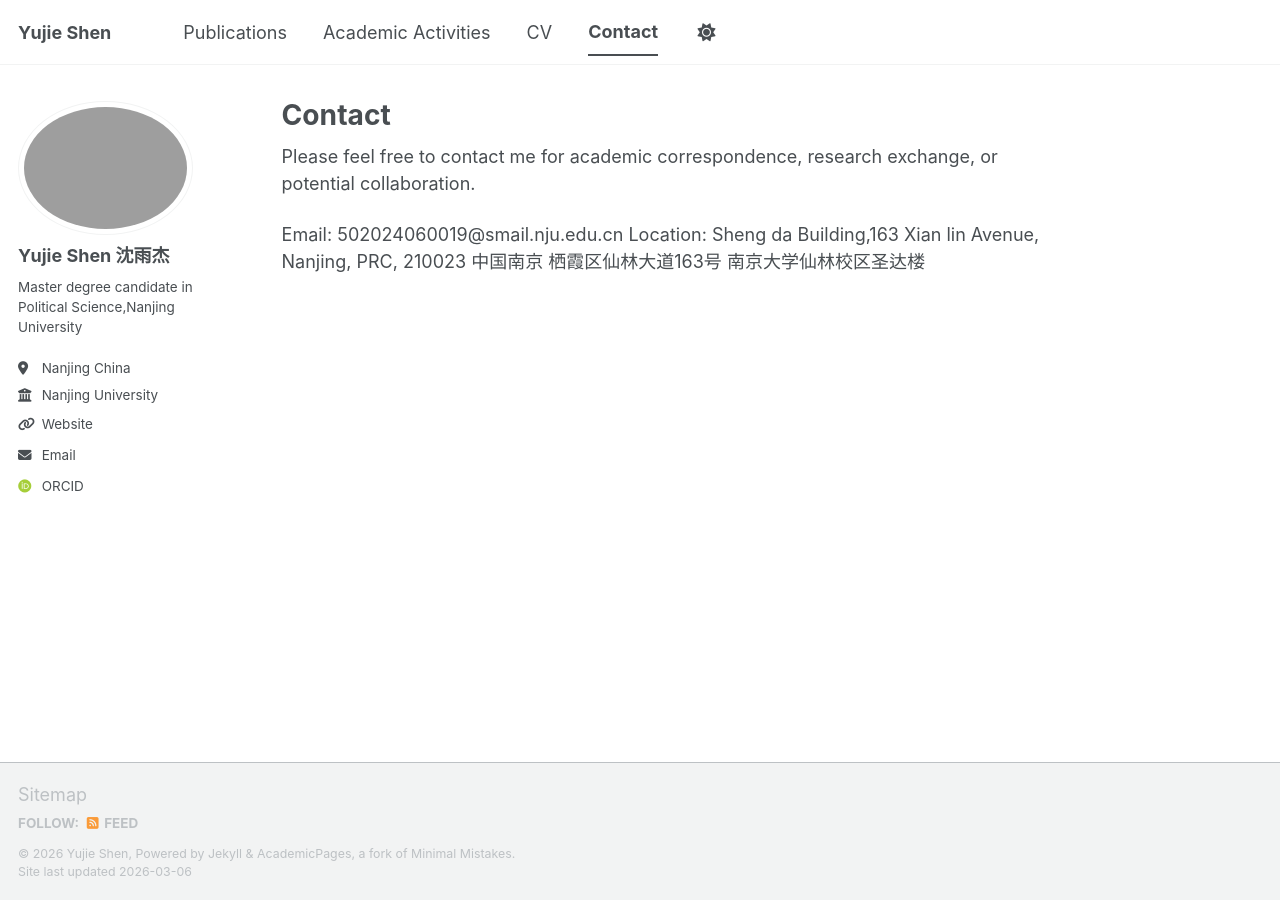
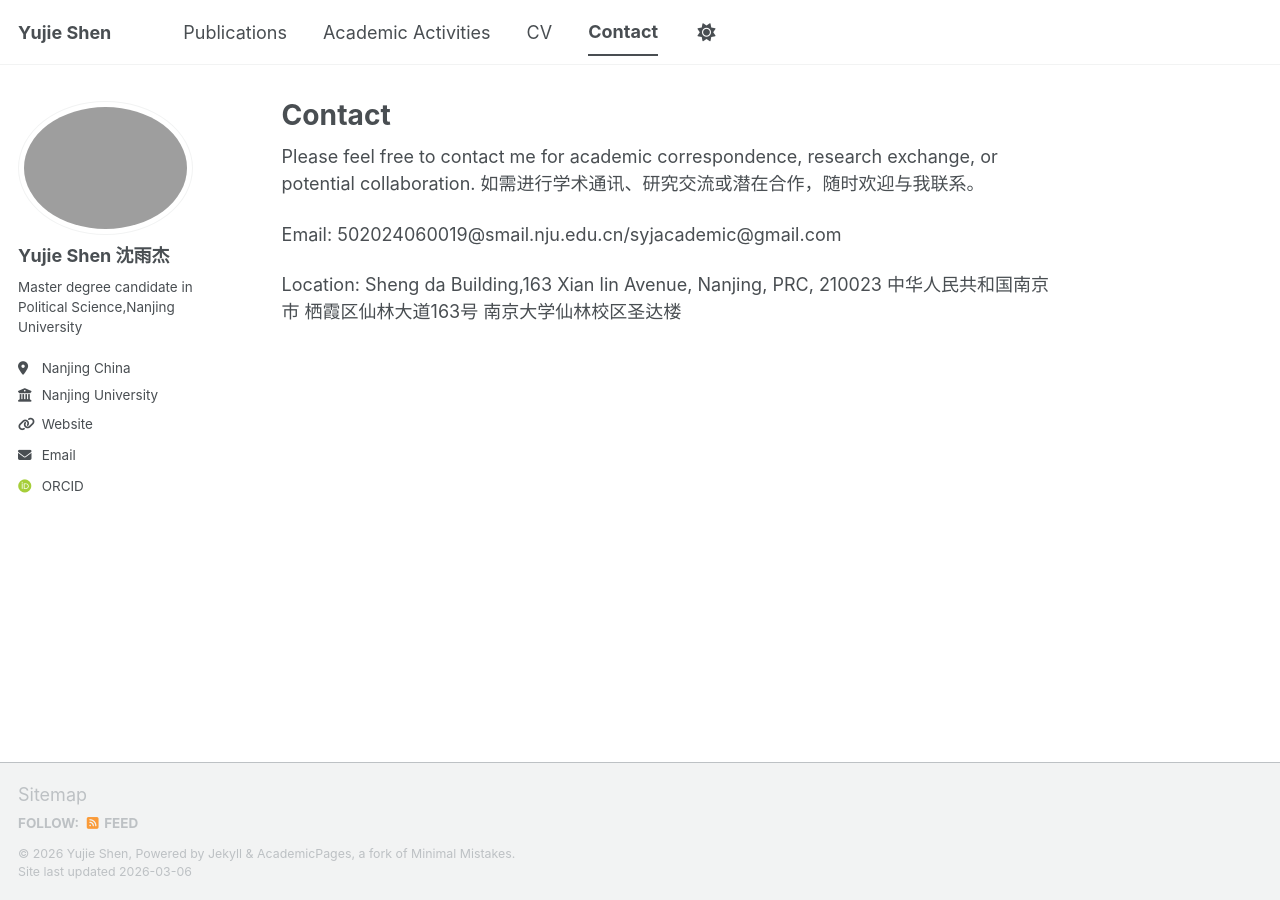
Before and after one commit to SHEN-YUJIE/SHEN-YUJIE.github.io, a Jekyll site: the page built from _pages/contact.md, in a window 1280 px wide. Built offline with Jekyll 4.4.1, drawn with Linux system fonts in a browser that asks for light colours; some web fonts are replaced; a script bundle is joined from its source files by our own code; library files that are not in the unit come from our copies.

Commit message:
Update contact.md

```diff
--- a/_pages/contact.md
+++ b/_pages/contact.md
@@ -5,7 +5,9 @@ author_profile: true
 ---
 
 Please feel free to contact me for academic correspondence, research exchange, or potential collaboration.
+如需进行学术通讯、研究交流或潜在合作，随时欢迎与我联系。
 
-Email: 502024060019@smail.nju.edu.cn
+Email: 502024060019@smail.nju.edu.cn/syjacademic@gmail.com
+
 Location: Sheng da Building,163 Xian lin Avenue, Nanjing, PRC, 210023
-中国南京 栖霞区仙林大道163号 南京大学仙林校区圣达楼
+中华人民共和国南京市 栖霞区仙林大道163号 南京大学仙林校区圣达楼
```
